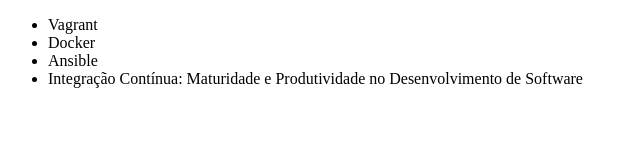
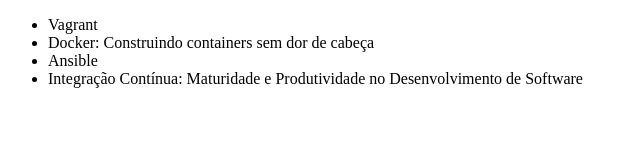
Before and after one commit to kalyellventura/gitnovo, a plain HTML site: page index.html in a window 1280 px wide. Shown: the whole page, without its empty margins (0-640 px from the left). Drawn offline with Linux system fonts and the light colour scheme.

Commit message:
Cursos atualizados

```diff
--- a/index.html
+++ b/index.html
@@ -7,7 +7,7 @@
 <body>
     <ul>
         <li>Vagrant</li>
-        <li>Docker</li>
+        <li>Docker: Construindo containers sem dor de cabeça</li>
         <li>Ansible</li>
         <li>Integração Contínua: Maturidade e Produtividade no Desenvolvimento de Software</li>
     </ul>
```
